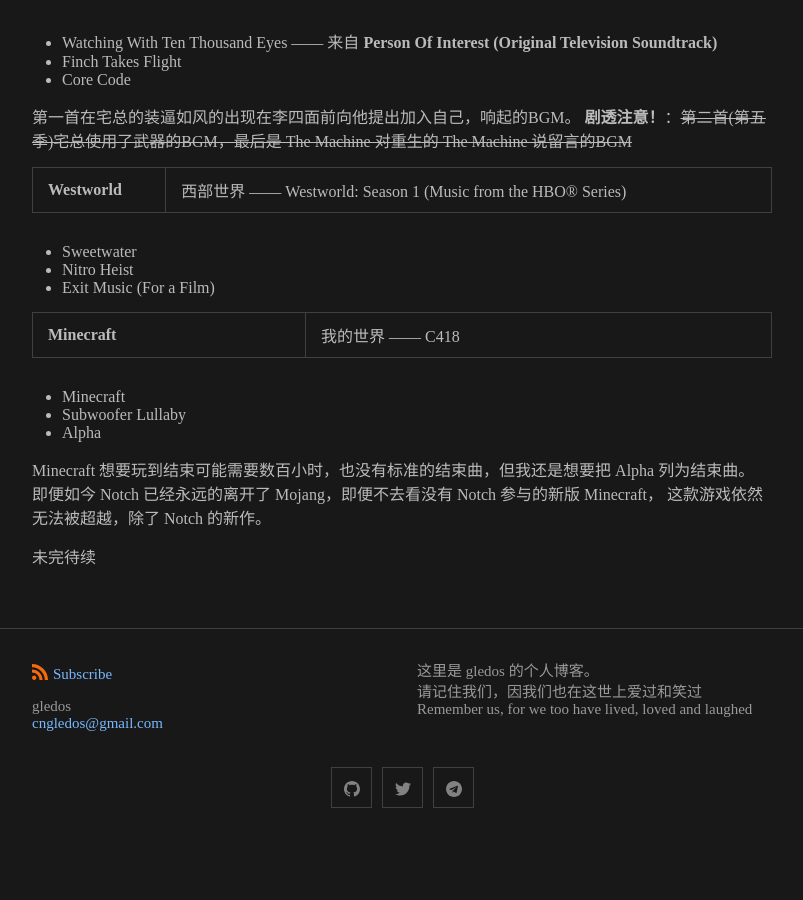
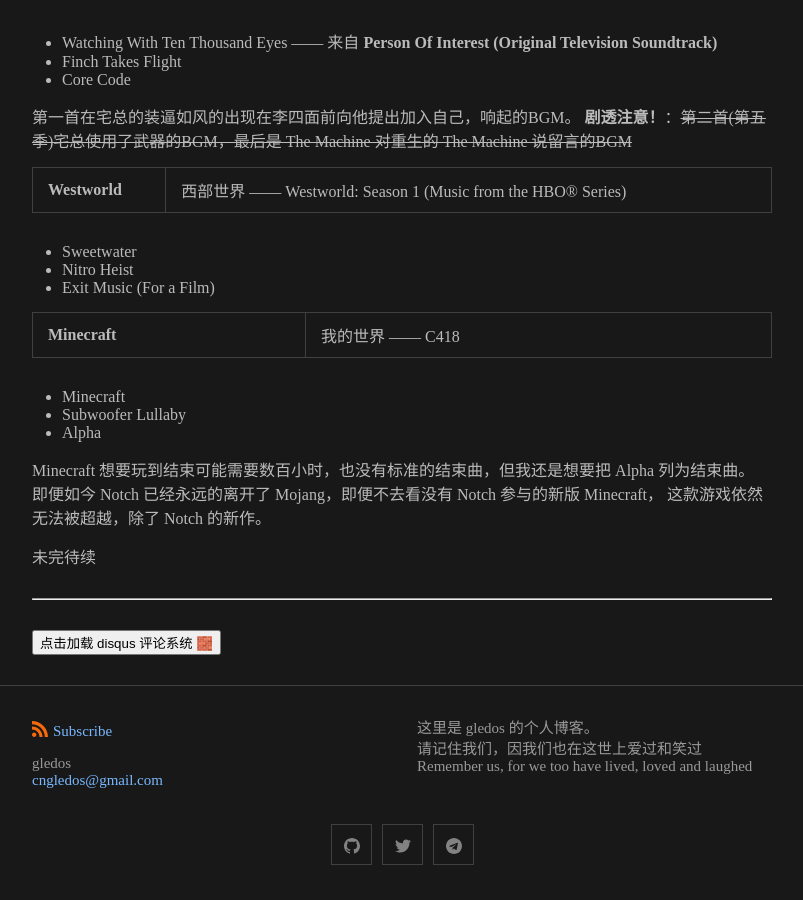
Before and after one commit to gledos/gledos.github.io, a Jekyll site: the page built from _posts/2017-09-16-beginning-climax-end.markdown, in a window 1280 px wide and 900 px high, scrolled down 857 px. Shown: the whole window, without its empty margins (238-1041 px from the left). Built offline with Jekyll 4.4.1, drawn with Linux system fonts in a browser that asks for light colours; before the commit the page ends 1700 px from its top, so only the background shows below that.

Commit message:
增加(恢复)评论系统

```diff
--- a/_layouts/post.html
+++ b/_layouts/post.html
@@ -37,3 +37,21 @@
 
   <a class="u-url" href="{{ page.url | relative_url }}" hidden></a>
 </article>
+<hr>
+<div id="disqus_thread"></div>
+<div id="disqus-comments">
+  <button onclick="load_disqus()">点击加载 disqus 评论系统 🧱</button>
+</div>
+<script>
+  /*该按钮加载方法来自 http://zh-cn.affdu.com/how-to-load-disqus-onclick-event.html 代码有修改*/
+  function load_disqus() {
+    var d = document,
+      dsq = d.createElement('script');
+    dsq.src = "//http-www-gledos-science.disqus.com/embed.js";
+    dsq.setAttribute('data-timestamp', +new Date());
+    (d.head || d.body).appendChild(dsq);
+    var load_button = d.getElementById('disqus-comments');
+    load_button.parentNode.removeChild(load_button);
+  }
+
+</script>
```
Lines whose indentation alone changed are shown as unchanged.
